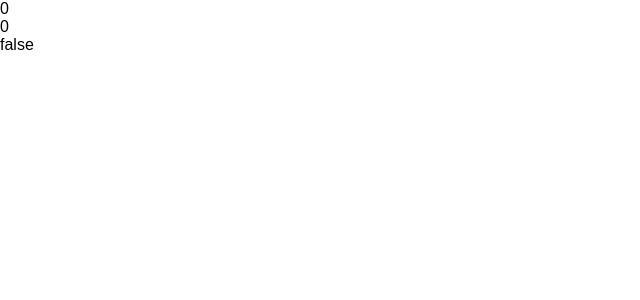
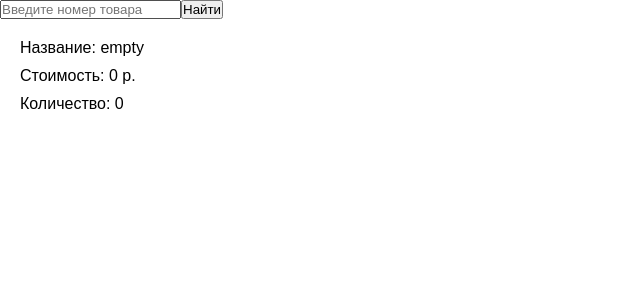
Before and after one commit to peeredu/command_project_001, a Vue app in the folder frontend_app/: page /items/1 in a window 1280 px wide. Shown: the top 300 px of the page, without its empty margins (0-640 px from the left). Built offline with nearby package versions, Linux system fonts and the light colour scheme.

Commit message:
single item page starter

```diff
--- a/frontend_app/src/components/ItemCard.vue
+++ b/frontend_app/src/components/ItemCard.vue
@@ -1,6 +1,8 @@
 <template>
     <div class='ItemCard'>
-        <p v-for="prop in Object.keys(item)">{{ item[prop] }}</p>
+        <p class="ItemCardLine">Название: {{ item['name'] }}</p>
+        <p class="ItemCardLine">Cтоимость: {{ item['price'] }} р.</p>
+        <p class="ItemCardLine">Количество: {{ item['quantity'] }}</p>
     </div>
 </template>
 
@@ -17,10 +19,15 @@
 <style scoped>
 
 .ItemCard {
+    padding: 20px;
     display: flex;
     flex-direction: column;
-    width: 150px;
-    height: 200px;
+    width: 250px;
+    height: 300px;
+}
+
+.ItemCardLine {
+    margin-bottom: 10px;
 }
 
 </style>
--- /dev/null
+++ b/frontend_app/src/components/ItemFilter.vue
@@ -0,0 +1,16 @@
+<template>
+    <div>
+        <input type="text" placeholder="Введите номер товара">
+        <button>Найти</button>
+    </div>
+</template>
+
+<script>
+    export default {
+
+    }
+</script>
+
+<style scoped>
+
+</style>
--- a/frontend_app/src/views/SingleItem.vue
+++ b/frontend_app/src/views/SingleItem.vue
@@ -1,4 +1,5 @@
 <template>
+    <item-filter></item-filter>
     <item-card v-bind:item="item"/>
 </template>
 
@@ -6,21 +7,31 @@
 import axios from 'axios'
 
 import ItemCard from '@/components/ItemCard'
+import ItemFilter from '@/components/ItemFilter'
 
 export default {
     components: {
         ItemCard,
+        ItemFilter,
     },
     data () {
         return {
             item: {
-                name: '',
+                id: 0,
+                name: 'empty',
                 price: 0,
                 quantity: 0,
-                in_stock: false,
+                active: false,
             },
         }
     },
+    methods: {
+        async getItem() {
+            axios.get("http://localhost:2000/items/{id}").then((response) => {
+                this.item = response.data['item']
+            })
+        }
+    }
 }
 
 
```
